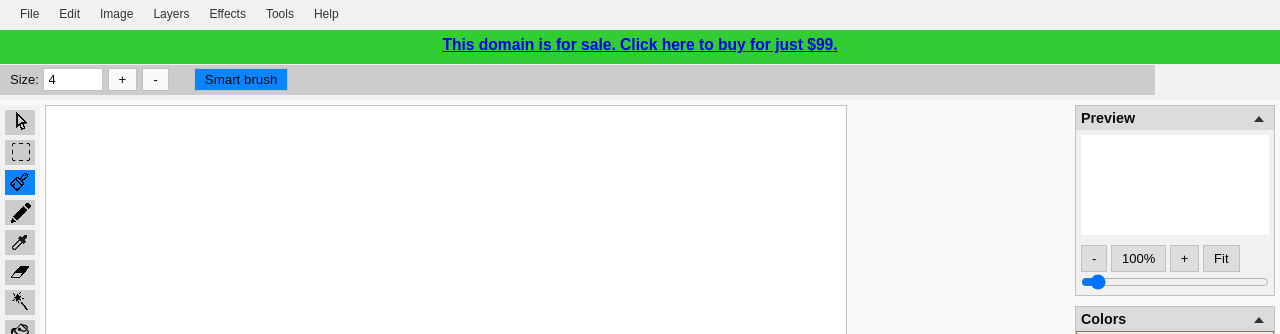
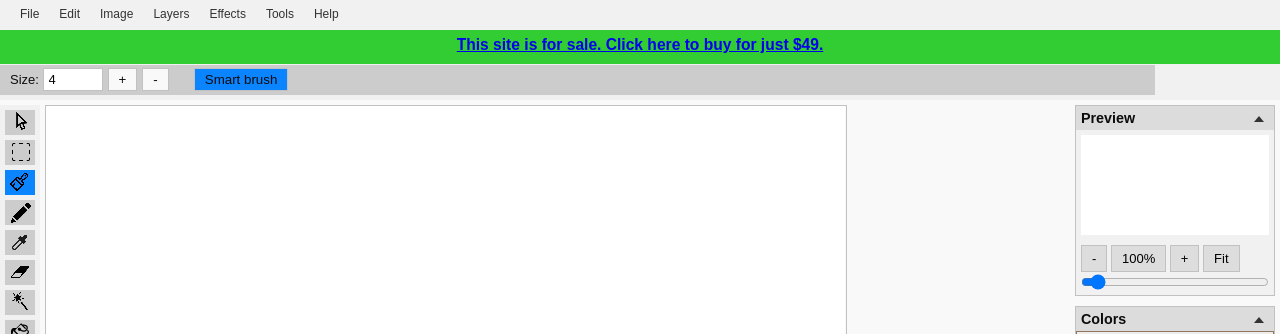
Before and after one commit to sitefs/sitefs.github.io, a plain HTML site: page index.html in a window 1280 px wide. Shown: the top 334 px of the page. Drawn offline with Linux system fonts and the light colour scheme.

Commit message:
Update index.html

```diff
--- a/index.html
+++ b/index.html
@@ -42,7 +42,7 @@ color:black;
 </head>
 <body>
 	<div class="wrapper">
-<div id="topBar"><center><b><a href="https://marketplace.epik.com/picture-editor.com">This domain is for sale. Click here to buy for just $99.</a></b></center></div>
+<div id="topBar"><center><b><a href="https://marketplace.epik.com/picture-editor.com">This site is for sale. Click here to buy for just $49.</a></b></center></div>
 		<div class="submenu">
 			<div class="block attributes" id="action_attributes"></div>
  			<div class="clear"></div>
```
